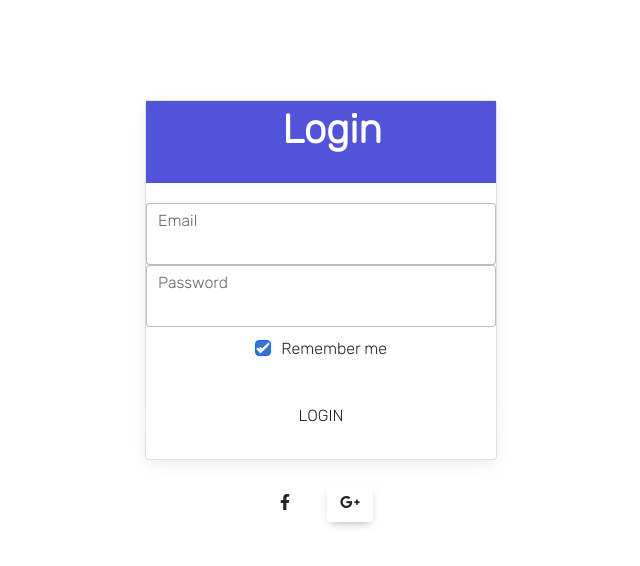
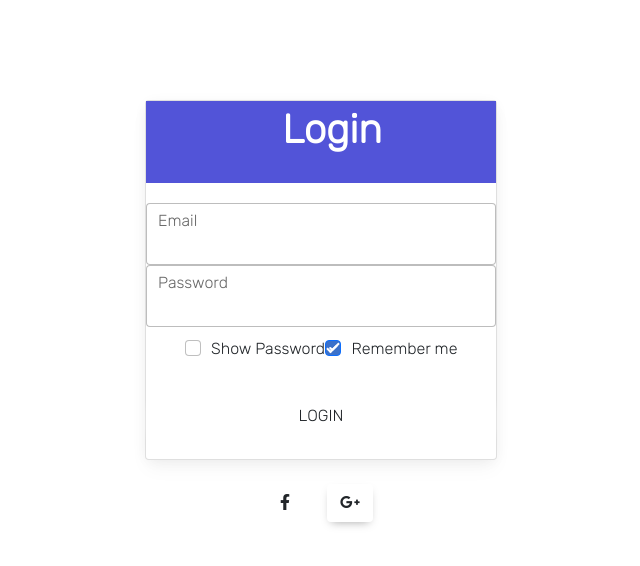
Before and after one commit to KaizenGirl1111/GSGrihSangini, a React (Create React App) app: page /Login in a window 1280 px wide. Shown: the top 566 px of the page, without its empty margins (319-959 px from the left). Built offline with nearby package versions, Linux system fonts and the light colour scheme; a web font is replaced by a local one.

Commit message:
Conflicts Resolved

```diff
--- a/src/Components/App/Login.jsx
+++ b/src/Components/App/Login.jsx
@@ -10,6 +10,11 @@ import {
 } from "mdb-react-ui-kit";
 
 function Signup() {
+  const [visible,setVisible] = React.useState(false);
+  function handleChange()
+  {
+    setVisible(!visible);
+  }
   return (
     <form
       style={{
@@ -35,13 +40,18 @@ function Signup() {
         />
         <MDBInput
           className="mb-4"
-          type="password"
+          type={visible?"text":"password"}
           id="form2Example2"
           label="Password"
         />
         <div class="rem">
           <MDBRow className="mb-4">
             <MDBCol className="d-flex justify-content-center">
+              <MDBCheckbox
+                id="form2Example3"
+                label="Show Password"
+                onChange = {handleChange}
+              />
               <MDBCheckbox
                 id="form2Example3"
                 label="Remember me"
```
